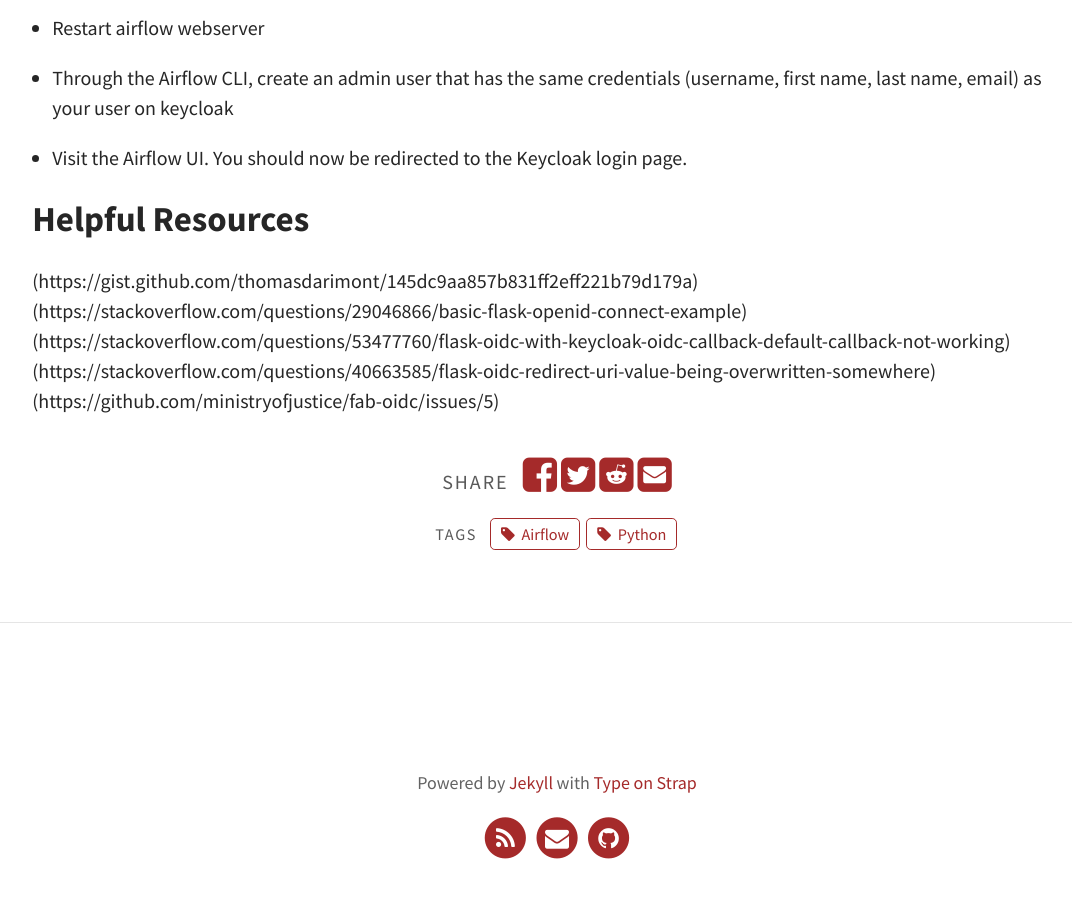
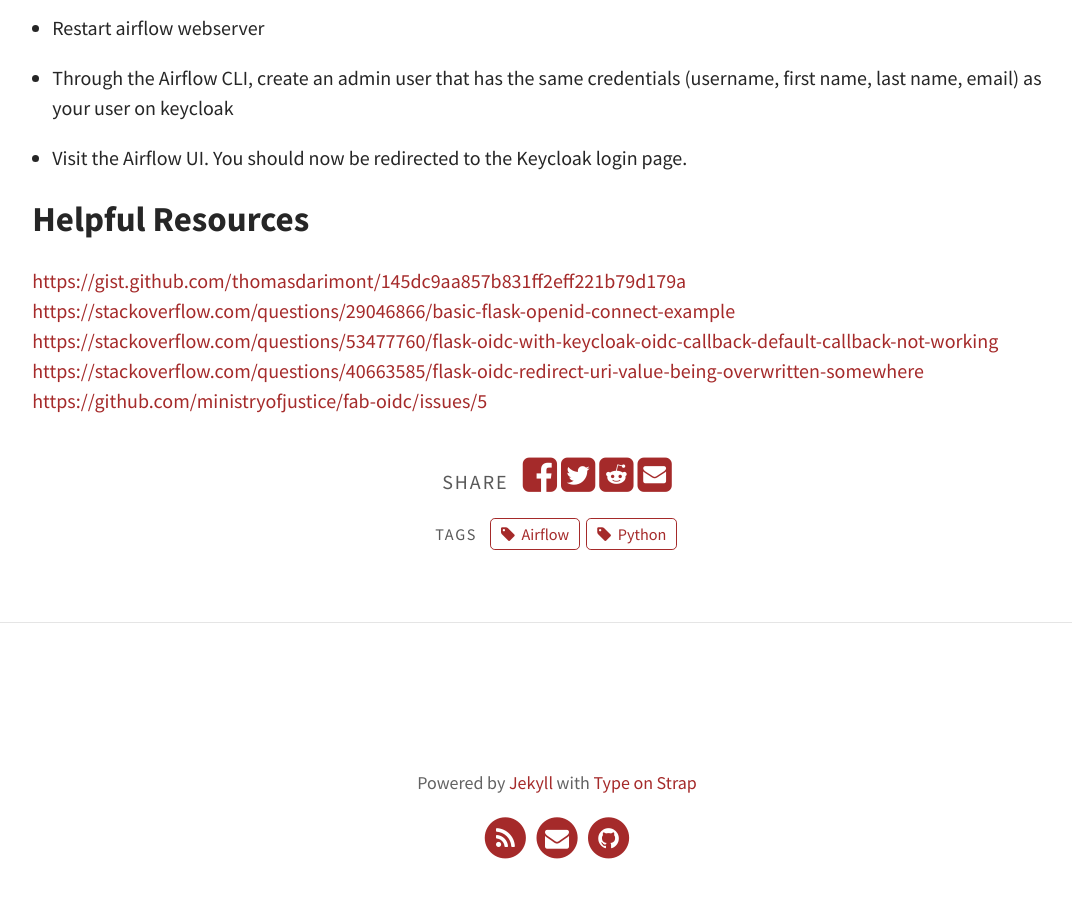
Before and after one commit to akhila-ashokan/akhila-ashokan.github.io, a Jekyll site: the page built from _posts/2020-05-17-Airflow-OIDC.md, in a window 1280 px wide and 900 px high, scrolled down 2374 px. Shown: the whole window, without its empty margins (83-1155 px from the left). Built offline with Jekyll 4.4.1, drawn with Linux system fonts in a browser that asks for light colours.

Commit message:
adding links

```diff
--- a/_posts/2020-05-17-Airflow-OIDC.md
+++ b/_posts/2020-05-17-Airflow-OIDC.md
@@ -110,12 +110,12 @@ OIDC_ID_TOKEN_COOKIE_SECURE = False # should be set to True in production enviro
 
 
 ## Helpful Resources
-(https://gist.github.com/thomasdarimont/145dc9aa857b831ff2eff221b79d179a)
+<https://gist.github.com/thomasdarimont/145dc9aa857b831ff2eff221b79d179a>
 <!--more-->
-(https://stackoverflow.com/questions/29046866/basic-flask-openid-connect-example)
+<https://stackoverflow.com/questions/29046866/basic-flask-openid-connect-example>
 <!--more-->
-(https://stackoverflow.com/questions/53477760/flask-oidc-with-keycloak-oidc-callback-default-callback-not-working)
+<https://stackoverflow.com/questions/53477760/flask-oidc-with-keycloak-oidc-callback-default-callback-not-working>
 <!--more-->
-(https://stackoverflow.com/questions/40663585/flask-oidc-redirect-uri-value-being-overwritten-somewhere)
+<https://stackoverflow.com/questions/40663585/flask-oidc-redirect-uri-value-being-overwritten-somewhere>
 <!--more-->
-(https://github.com/ministryofjustice/fab-oidc/issues/5)
+<https://github.com/ministryofjustice/fab-oidc/issues/5>
```
